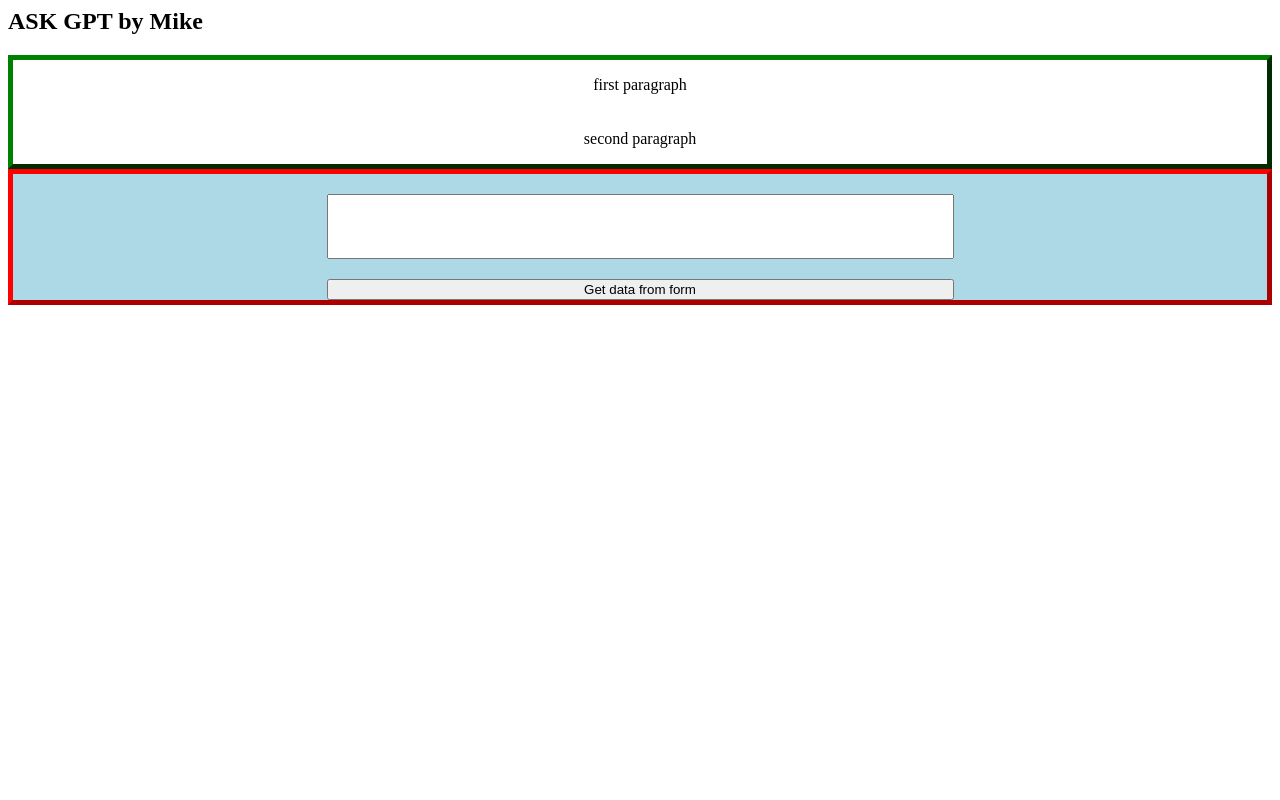
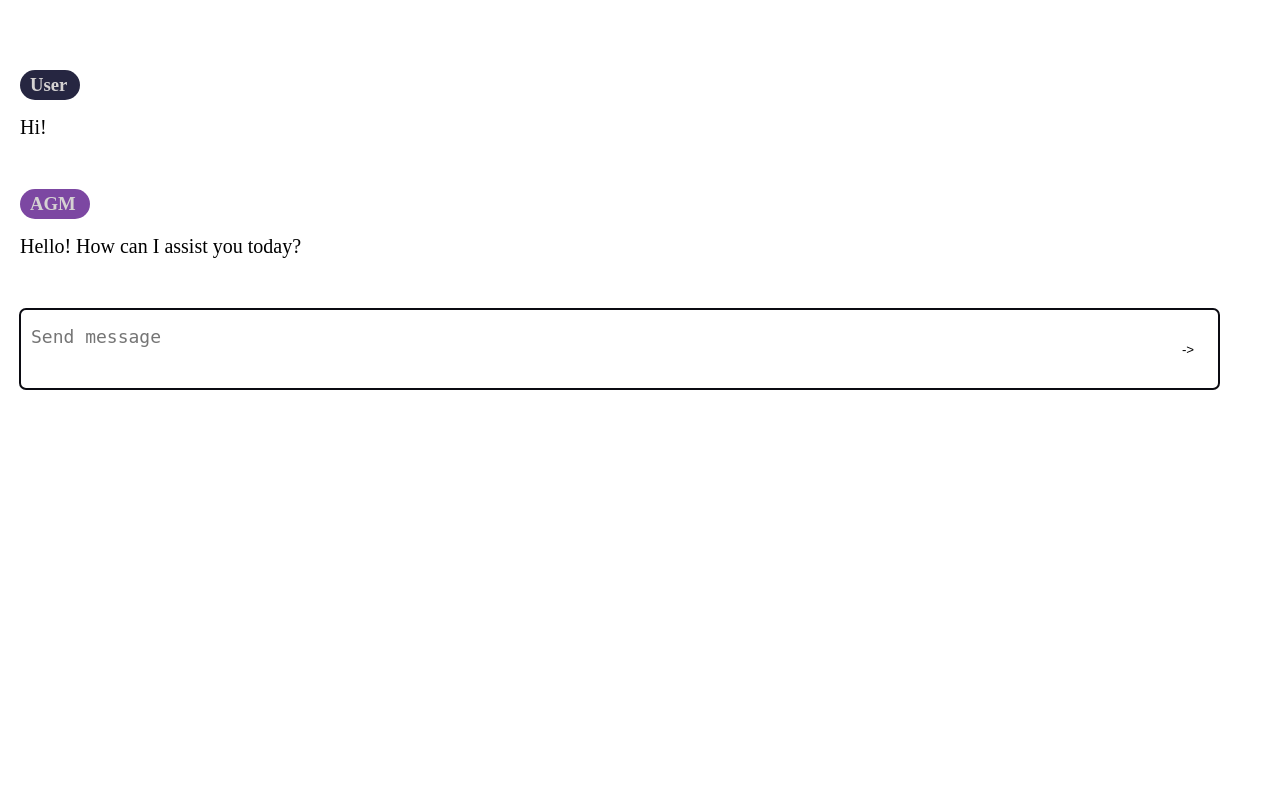
Before and after one commit to MikhailTok/Bot, a Flask app: page / in a window 1280 px wide. Run offline with Flask 3, Linux system fonts and the light colour scheme.

Commit message:
added style

```diff
--- a/main.py
+++ b/main.py
@@ -2,6 +2,7 @@ from flask import Flask
 from flask import render_template
 from flask import request
 from flask import url_for
+from flask import session
 
 # # importing other libraries
 # import requests
@@ -13,6 +14,8 @@ load_dotenv()  # take environment variables
 
 
 app = Flask(__name__)
+
+# app.config['SECRET_KEY'] = os.environ['SECRET_KEY']
 
 
 from openai import OpenAI
@@ -28,7 +31,12 @@ client = OpenAI(
 
 @app.route("/")
 def home():
-    print(url_for('question'))
+    # if 'username' in session:
+    #     print(request.remote_addr)
+    # else:
+    #     session['username'] = request.remote_addr
+
+
     return render_template('base.html')
 
 
@@ -41,7 +49,7 @@ def question():
     )
     return {'answer': chat_completion.choices[0].message.content}
 
-    # return {'answer': 'Answer from BOT'}
+    return {'answer': 'Answer from BOT'}
 
 if __name__ == '__main__':
     port = 60
--- /dev/null
+++ b/static/style_2.css
@@ -0,0 +1,99 @@
+* {
+  margin: 0;
+  padding: 0;
+}
+
+.main {
+  max-width: 1440px;
+  min-width: 320px;
+  margin-left: auto;
+  margin-right: auto;
+  max-height: 100dvh;
+  display: flex;
+  flex-direction: column;
+  justify-content: space-between;
+}
+
+.text_area {
+  position: relative;
+  margin-left: auto;
+  margin-right: auto;
+  max-width: 1440px;
+  padding: 0 20px;
+  box-sizing: border-box;
+  width: 100%;
+  padding-left: 19px;
+}
+
+.txta {
+  width: calc(100% - 40px);
+  height: auto;
+  border-radius: 7px;
+  padding: 15px 50px 15px 10px;
+  font-size: 18px;
+  line-height: 24px;
+  border: 2px solid rgb(11, 11, 18);
+  resize: none;
+  overflow-wrap: break-word;
+  box-sizing: border-box;
+}
+
+
+.ask_button {
+  background-color: transparent;
+  border: none;
+  cursor: pointer;
+  /* background-image: url(/images/pngwing.com\ \(1\).png); */
+  background-repeat: no-repeat;
+  background-position: right center;
+  width: 24px;
+  height: 24px;
+  position: absolute;
+  top: 50%;
+  transform: translateY(-50%);
+  right: 80px;
+}
+
+.dialogue {
+  padding-top: 70px;
+  margin-right: 20px;
+  margin-left: 20px;
+  flex: 1;
+  overflow-y: auto;
+}
+
+.dialogue__user-title {
+  color: rgb(213, 210, 210);
+  background: rgb(38, 38, 65);
+  border-radius: 15px;
+  padding: 4px 10px;
+  max-width: 40px;
+  margin-bottom: 15px;
+}
+
+.dialogue__user-text {
+  font-size: 20px;
+  line-height: 24px;
+}
+
+.dialogue__phind-title {
+  color: rgb(213, 210, 210);
+  background: rgb(124, 71, 162);
+  border-radius: 15px;
+  padding: 4px 10px;
+  max-width: 50px;
+  margin-bottom: 15px;
+}
+
+.dialogue__phind-text {
+  font-size: 20px;
+  line-height: 24px;
+}
+
+.dialogue__user-wrapper {
+  padding-bottom: 50px;
+}
+
+.dialogue__phind-wrapper {
+  padding-bottom: 50px;
+}
--- a/templates/base.html
+++ b/templates/base.html
@@ -1,23 +1,27 @@
 <html>
 
 <meta name="viewport" content="width=device-width, initial-scale=1" />
-    <link rel="stylesheet" href="{{ url_for('static', filename='style.css') }}">
+    <link rel="stylesheet" href="{{ url_for('static', filename='style_2.css') }}">
+
+    <!-- <link rel="stylesheet" href="static/style.css"> -->
 
 
 <body>
-   <h2>ASK GPT by Mike</h2>
-
 
 <div class="main">
-
-    <div class="dialogue", id="dialogue">
-        <div><p>first paragraph</p></div>
-        <div><p>second paragraph</p></div>
+    <div class="dialogue" id="dialogue">
+        <div class="dialogue__user-wrapper">
+            <h3 class="dialogue__user-title">User</h3>
+            <p class="dialogue__user-text">Hi!</p>
+        </div>
+        <div class="dialogue__phind-wrapper">
+            <h3 class="dialogue__phind-title">AGM</h3>
+            <p class="dialogue__phind-text">Hello! How can I assist you today?</p>
+        </div>
     </div>
-
     <div class="text_area">
-        <textarea class="txta" id="txta"></textarea>
-        <button class="ask_button" onclick = "getData()"> Get data from form </button>
+        <textarea class="txta" id="txta" placeholder="Send message"></textarea>
+        <button class="ask_button" onclick="getData()">-></button>
     </div>
 </div>
 
@@ -25,65 +29,57 @@
 
 <script>
 
+
     const url_for_fetch = "{{ url_for('question') }}";
-    console.log('here', url_for_fetch);
 
     function getData () {
 
-
     var x = document.getElementById("txta").value;
 
+    var div = document.createElement("div");
+    div.className = "dialogue__user-wrapper";
 
+    var h3 = document.createElement("h3");
+    h3.className = "dialogue__user-title";
+    h3.innerText = "User";
 
-    var div = document.createElement("span");
-    div.innerHTML = 'AGM';
-    div.style.background = "Grey";
-    div.style.width = "20px";
-    div.style.height = "20px";
-    div.style.border
+    div.appendChild(h3);
+
+    var p = document.createElement("p");
+    p.className = "dialogue__user-text";
+    p.innerText = x;
+
+    div.appendChild(p);
 
     document.getElementById("dialogue").appendChild(div);
 
 
     var div = document.createElement("div");
-    div.style.width = "50%";
-    // div.style.height = "100px";
-    div.style.textAlign = "center";
-    div.style.background = "red";
-    div.style.color = "white";
-    div.innerHTML = x;
+    div.className = "dialogue__phind-wrapper";
 
-    document.getElementById("dialogue").appendChild(div);
+    var h3 = document.createElement("h3");
+    h3.className = "dialogue__phind-title";
+    h3.innerText = "AGM";
 
-    var div = document.createElement("div");
-    div.style.width = "50%";
-    // div.style.height = "100px";
-    div.style.textAlign = "center";
-    div.style.background = "blue";
-    div.style.color = "white";
-    // div.innerHTML = 'answer'
-    // 192.168.1.72:5000   127.0.0.1:5000
-    // https://mikhailtok-bot-6640.twc1.net/question
+    div.appendChild(h3);
 
-    // console.log(Flask.url_for("question"));
-
-    // {{ url_for("question") }}
+    var p = document.createElement("p");
+    p.className = "dialogue__phind-text";
+    // p.innerText = x;
 
 
-    // fetch("http://192.168.1.72:60/question", {
+
     fetch(url_for_fetch, {
         method: "POST",
         body: JSON.stringify({question: x}),
         headers: {"Content-type": "application/json; charset=UTF-8"}
-    }).then(response => response.json()).then(data => div.innerHTML += data.answer)
-    ;
+    }).then(response => response.json()).then(data => p.innerHTML += data.answer);
 
+    div.appendChild(p);
 
-
-    document.getElementById("dialogue").appendChild(div);}
-
+    document.getElementById("dialogue").appendChild(div);
+    }
 </script>
-
 
 
 <script>
```
